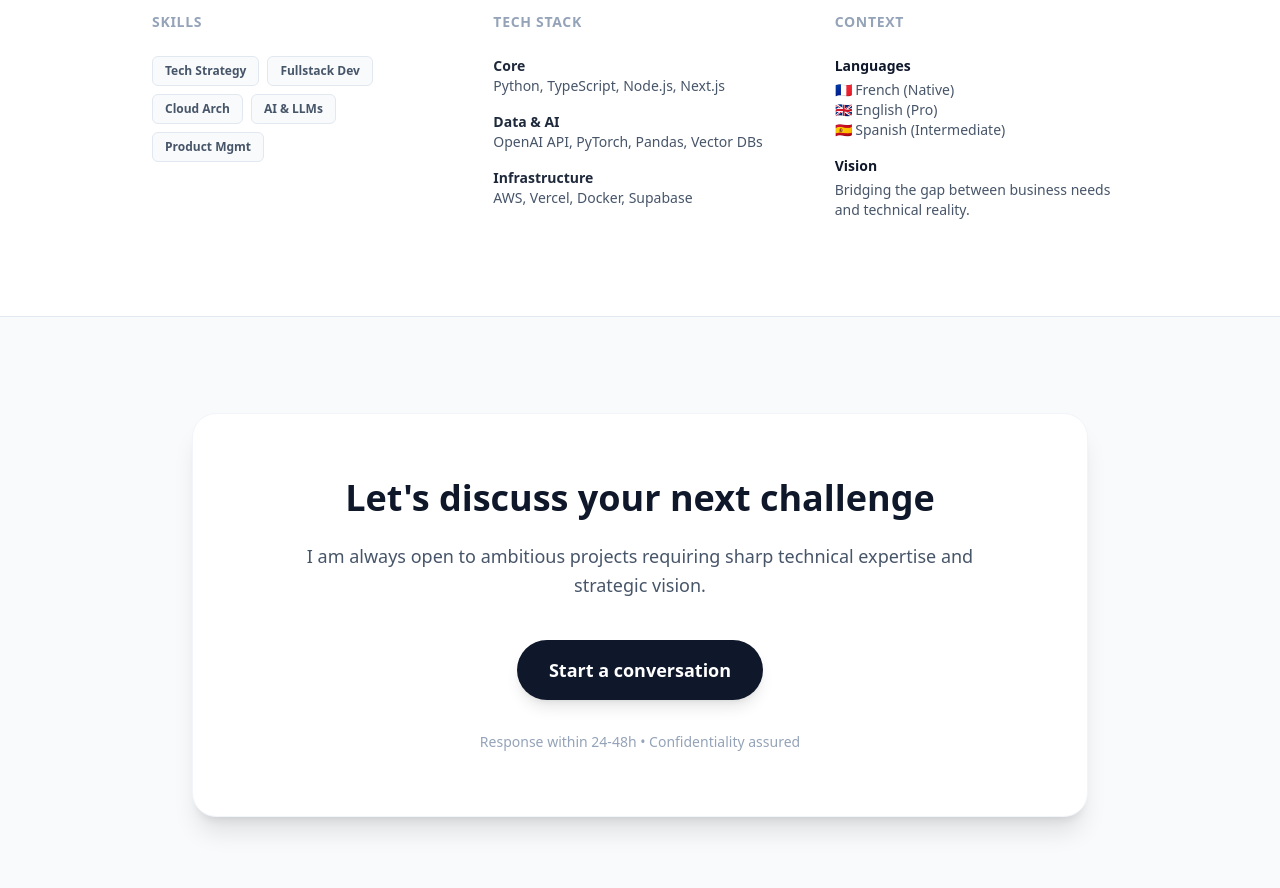
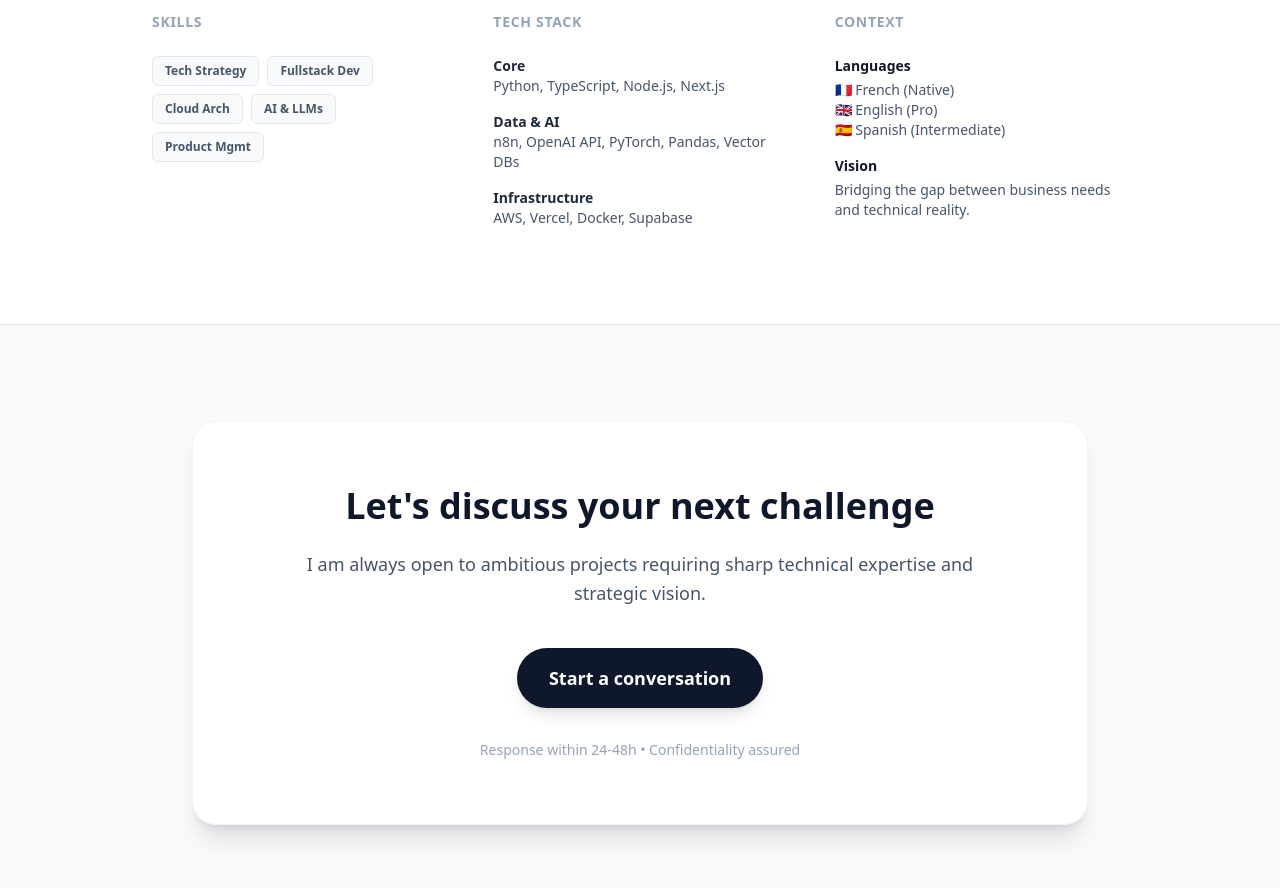
Before and after one commit to mdia12/michaeldiadev, a Next.js app: page /en in a window 1280 px wide. Shown: the part 5020-5908 px from the top of the page. Built offline with nearby package versions, Linux system fonts and the light colour scheme.

Commit message:
Feat: Add n8n to tech stack in Data & IA section across all languages

```diff
--- a/app/en/page.tsx
+++ b/app/en/page.tsx
@@ -377,7 +377,7 @@ export default function PresentationPageEn() {
               </li>
               <li className="flex flex-col">
                 <span className="font-bold text-slate-800">Data & AI</span>
-                <span className="text-slate-600">OpenAI API, PyTorch, Pandas, Vector DBs</span>
+                <span className="text-slate-600">n8n, OpenAI API, PyTorch, Pandas, Vector DBs</span>
               </li>
               <li className="flex flex-col">
                 <span className="font-bold text-slate-800">Infrastructure</span>
--- a/app/es/page.tsx
+++ b/app/es/page.tsx
@@ -377,7 +377,7 @@ export default function PresentationPageEs() {
               </li>
               <li className="flex flex-col">
                 <span className="font-bold text-slate-800">Data e IA</span>
-                <span className="text-slate-600">OpenAI API, PyTorch, Pandas, Vector DBs</span>
+                <span className="text-slate-600">n8n, OpenAI API, PyTorch, Pandas, Vector DBs</span>
               </li>
               <li className="flex flex-col">
                 <span className="font-bold text-slate-800">Infraestructura</span>
--- a/app/page.tsx
+++ b/app/page.tsx
@@ -379,7 +379,7 @@ export default function PresentationPage() {
               </li>
               <li className="flex flex-col">
                 <span className="font-bold text-slate-800">Data & IA</span>
-                <span className="text-slate-600">OpenAI API, PyTorch, Pandas, Vector DBs</span>
+                <span className="text-slate-600">n8n, OpenAI API, PyTorch, Pandas, Vector DBs</span>
               </li>
               <li className="flex flex-col">
                 <span className="font-bold text-slate-800">Infrastructure</span>
```
